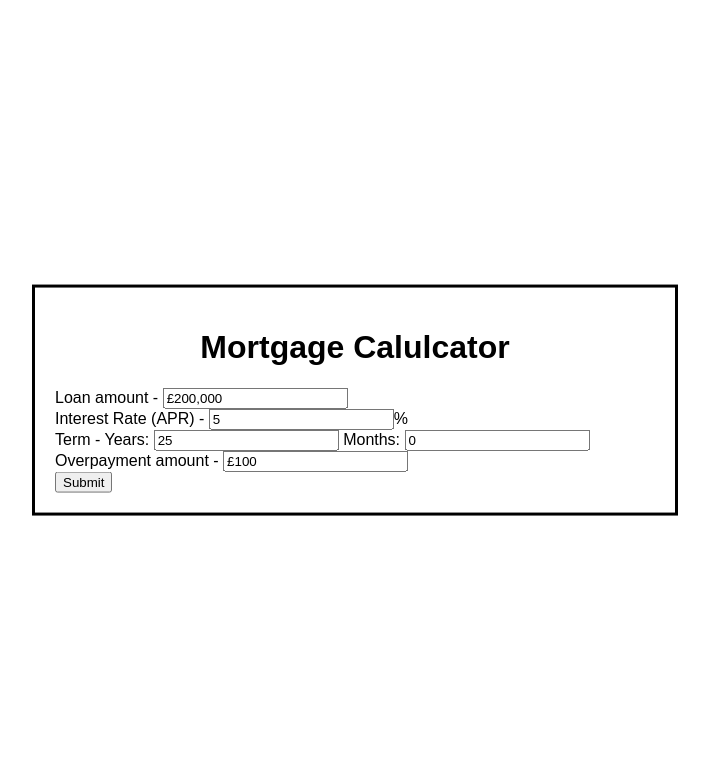
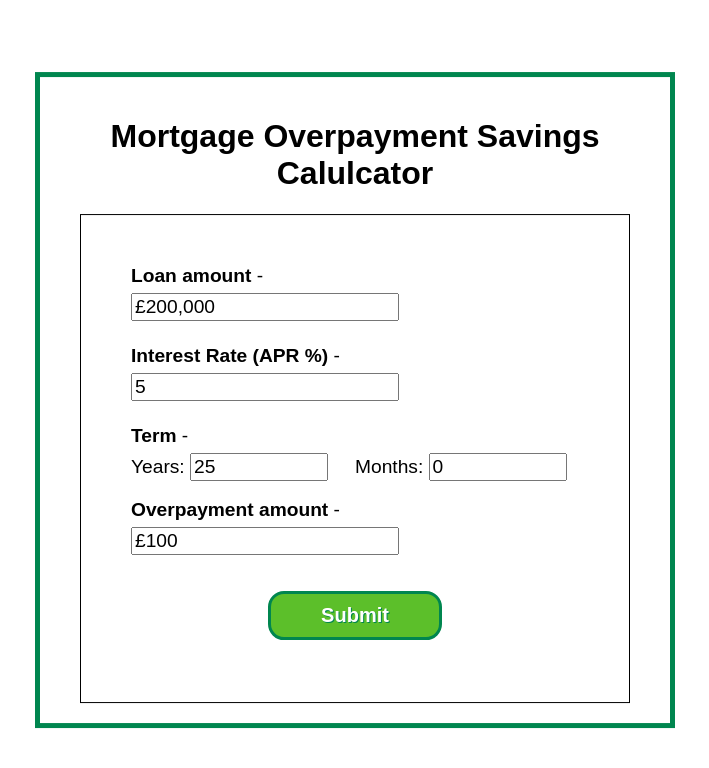
Before and after one commit to jimmybombimmy/mortgage-calc, a React (Vite) app: page / in a window 1280 px wide. Shown: the top 768 px of the page, without its empty margins (285-994 px from the left). Built offline with nearby package versions, Linux system fonts and the light colour scheme.

Commit message:
add styling with all information logged on form submit

```diff
--- a/src/App.css
+++ b/src/App.css
@@ -1,10 +1,10 @@
 main {
   font-family: Arial, Helvetica, sans-serif;
   margin: auto;
-  border: 3px solid black;
-  width: 600px;
+  border: 5px solid rgb(0,134,79);
+  width: 550px;
   height: auto;
-  padding: 20px;
+  padding: 20px 40px;
   position: absolute;
   top: 50%;
   left: 50%;
@@ -14,3 +14,66 @@ main {
 h1 {
   text-align: center;
 }
+
+form {
+  border: 1px solid;
+  padding: 50px;
+}
+
+form > * {
+  margin: 12px 0;
+  font-size: 1.2rem;
+}
+
+input {
+  width: 58%;
+}
+
+.label-inner {
+  display: block;
+  margin: 0;
+}
+
+.term-inner {
+  margin-top: 0;
+  display: inline-block;
+  width: 50%
+}
+
+.term-title {
+  margin: 0;
+}
+
+.label-inner > input {
+  margin: 6px 0;
+  font-size: 1.2rem;
+  display: block;
+}
+.term-inner > input {
+  font-size: 1.2rem;
+  margin: 6px 0;
+}
+
+.form-button {
+	background-color: #5cbf2a;
+	border-radius:16px;
+	border:3px solid rgb(0,134,79);
+	display:flex;
+	cursor:pointer;
+	color:#ffffff;
+	font-family:Arial;
+	font-size:20px;
+  font-weight: bold;
+	padding:10px 50px;
+	text-decoration:none;
+	text-shadow:1px 1px 0px rgb(0,134,79);
+
+  justify-self: center;
+}
+.form-button:hover {
+	background-color:#53ac26;
+}
+.form-button:active {
+	position:relative;
+	top:1px;
+}
--- a/src/App.jsx
+++ b/src/App.jsx
@@ -15,7 +15,7 @@ export default function App() {
     const mortgageDetails = {
       loanAmount: convertGBPToNum(amount),
       annualInterestRate: interest,
-      loanTermMonths: (Number(term[0] * 12) + Number(term[1])),
+      loanTermMonths: Number(term[0] * 12) + Number(term[1]),
     };
     e.preventDefault();
     calculateSavings(mortgageDetails, convertGBPToNum(overpayment));
@@ -23,41 +23,67 @@ export default function App() {
 
   return (
     <main>
-      <h1>Mortgage Calulcator</h1>
+      <h1>Mortgage Overpayment Savings Calulcator</h1>
       <h2></h2>
       <form onSubmit={handleSubmit}>
-        <label htmlFor="amount">Loan amount - </label>
+        <div className="label-inner">
+          <label htmlFor="amount">
+            <strong>Loan amount</strong> -{" "}
+          </label>
           <input
             type="text"
             name="amount"
             value={amount}
             onChange={(e) => convertNumToGBP(e.target.value, setAmount)}
           />
+        </div>
         <br />
-        <label htmlFor="interest">Interest Rate (APR) - </label>
+        <div className="label-inner">
+          <label htmlFor="interest">
+            <strong>Interest Rate (APR %) </strong> -{" "}
+          </label>
           <input
             type="number"
             name="interest"
             defaultValue={interest}
             step="0.1"
           />
-        %
+        </div>
         <br />
-        Term -
+        <p className="term-title">
+          <strong>Term</strong> -{" "}
+        </p>
+        <div className="term-inner">
           <label htmlFor="termYears"> Years: </label>
-        <input type="number" name="termYears" defaultValue={term[0]} onChange={(e) => setTerm([e.target.value, term[1]])} />
+          <input
+            type="number"
+            name="termYears"
+            defaultValue={term[0]}
+            onChange={(e) => setTerm([e.target.value, term[1]])}
+          />
+        </div>
+        <div className="term-inner">
           <label htmlFor="termMonths"> Months: </label>
-        <input type="number" name="termMonths" defaultValue={term[1]} onChange={(e) => setTerm([term[0], e.target.value])}/>
-        <br />
-        <label htmlFor="overpayment">Overpayment amount - </label>
+          <input
+            type="number"
+            name="termMonths"
+            defaultValue={term[1]}
+            onChange={(e) => setTerm([term[0], e.target.value])}
+          />
+        </div>
+        <div className="label-inner">
+          <label htmlFor="overpayment">
+            <strong>Overpayment amount</strong> -{" "}
+          </label>
           <input
             type="text"
             name="overpayment"
             value={overpayment}
             onChange={(e) => convertNumToGBP(e.target.value, setOverpayment)}
           />
+        </div>
         <br />
-        <input type="submit" />
+        <button className="form-button" type="submit">Submit</button>
       </form>
     </main>
   );
--- a/src/utils/calculateSavings.js
+++ b/src/utils/calculateSavings.js
@@ -2,12 +2,13 @@ import calculateMortgagePayments from "./calculateMortgagePayment"
 
 export default function calculateSavings(mortgageInfo, overpayment) {
   const preOverpaymentTable = calculateMortgagePayments(mortgageInfo.loanAmount, mortgageInfo.annualInterestRate, mortgageInfo.loanTermMonths)
-  console.log(preOverpaymentTable)
+  console.log("Pre Overpayment Table", preOverpaymentTable)
 
   const newLoanAmount = mortgageInfo.loanAmount - overpayment
   const preOverpaymentMonthlyPayment = preOverpaymentTable[0].totalPayment
 
   const postOverpaymentTable = calculateMortgagePayments(newLoanAmount, mortgageInfo.annualInterestRate, mortgageInfo.loanTermMonths, preOverpaymentMonthlyPayment)
+  console.log("Post Overpayment Table", postOverpaymentTable)
 
   const savingsCalculated = []
   let totalInterestSaved = 0
```
Lines whose indentation alone changed are shown as unchanged.
